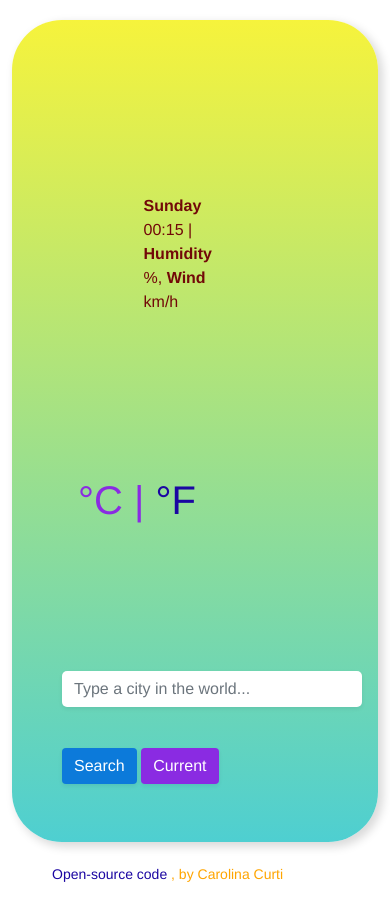
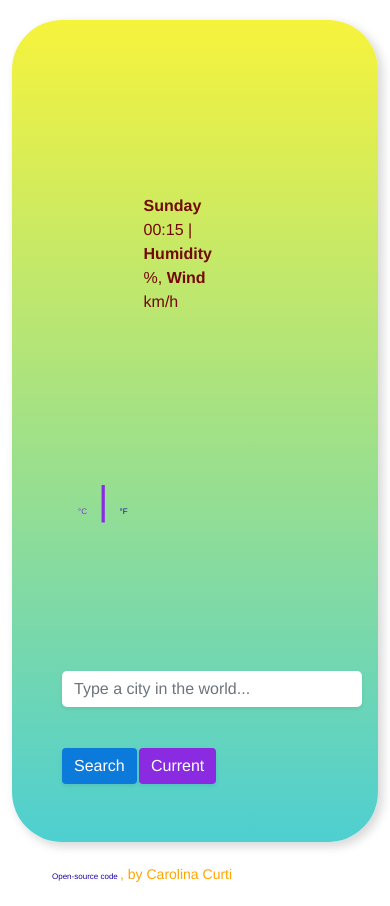
Before and after one commit to Carolina-Curti/WeatherApp, a plain HTML site: page index.html in a window 390 px wide. Drawn offline with nearby package versions, Linux system fonts and the light colour scheme; no server answers.

Commit message:
edited css

```diff
--- a/index.html
+++ b/index.html
@@ -35,10 +35,11 @@
             </p>
             <img src="" alt="" id="icon" class="float-left" />
            </div>
-
+        <div class="forecastdays">
           <div class="row" id="forecast"></div>
-        </div>
-        <form id="search-form" class="form-inline">
+          </div>
+          </div>
+          <form id="search-form" class="form-inline">
           <div class="form-group mx-sm-3 mb-2">
             <input
               id="city"
@@ -47,6 +48,7 @@
               placeholder="Type a city in the world..."
               autocomplete="off"
             />
+
           </div>
           <button type="submit" class="btn btn-secondary mb-2 shadow-sm">
             Search
--- a/src/styles.css
+++ b/src/styles.css
@@ -121,3 +121,16 @@ h1 {
   padding: 20px 0 0 40px;
   color: orange;
 }
+@media (max-width: 900px) {
+  .row,
+  a,
+  img {
+    font-size: 8px;
+    object-position: center;
+  }
+  #search-form,
+  .forecastdays {
+    max-width: 100%;
+    font-size: 8px;
+  }
+}
```
